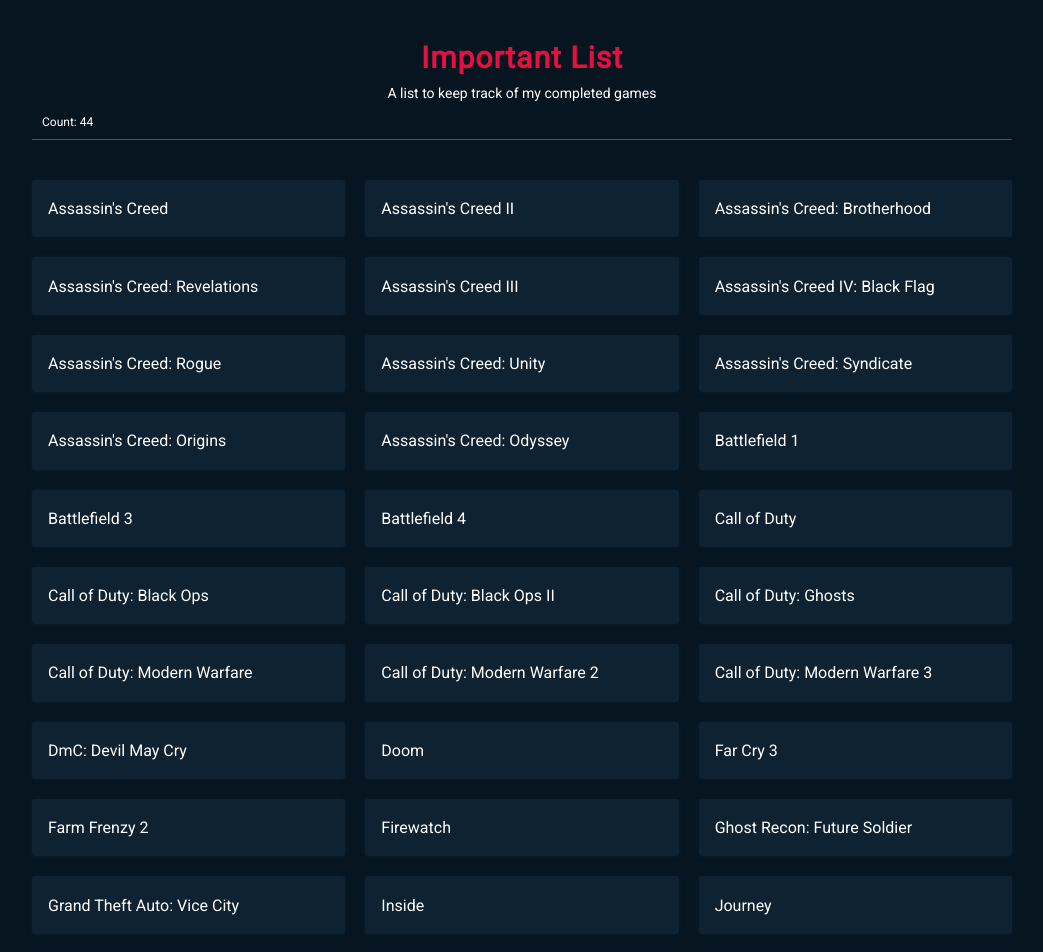
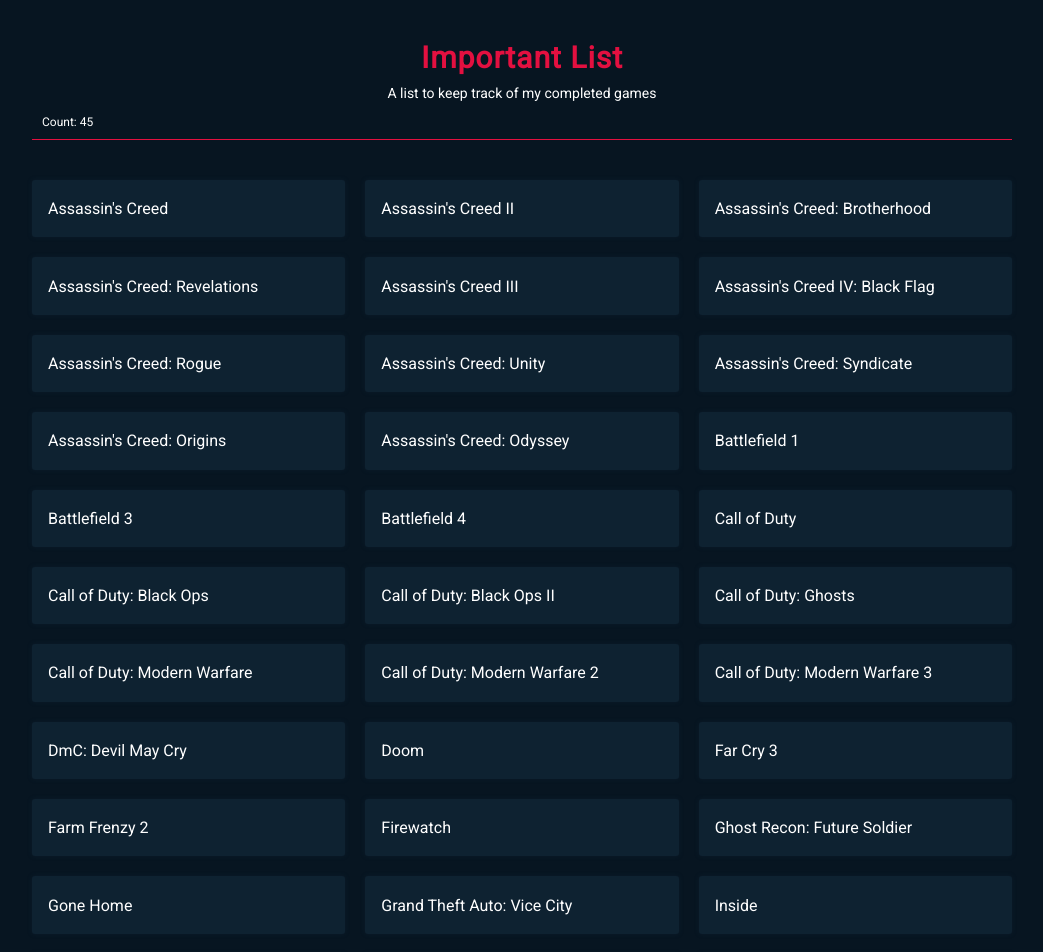
Before and after one commit to PiyushPawar17/important-list, a React (Create React App) app: page / in a window 1280 px wide. Shown: the top 952 px of the page, without its empty margins (118-1161 px from the left). Built offline with nearby package versions, Linux system fonts and the light colour scheme.

Commit message:
Added Gone Home :tada:

```diff
--- a/src/List.js
+++ b/src/List.js
@@ -26,6 +26,7 @@
 	'Farm Frenzy 2',
 	'Firewatch',
 	'Ghost Recon: Future Soldier',
+	'Gone Home',
 	'Grand Theft Auto: Vice City',
 	'Inside',
 	'Journey',
```
